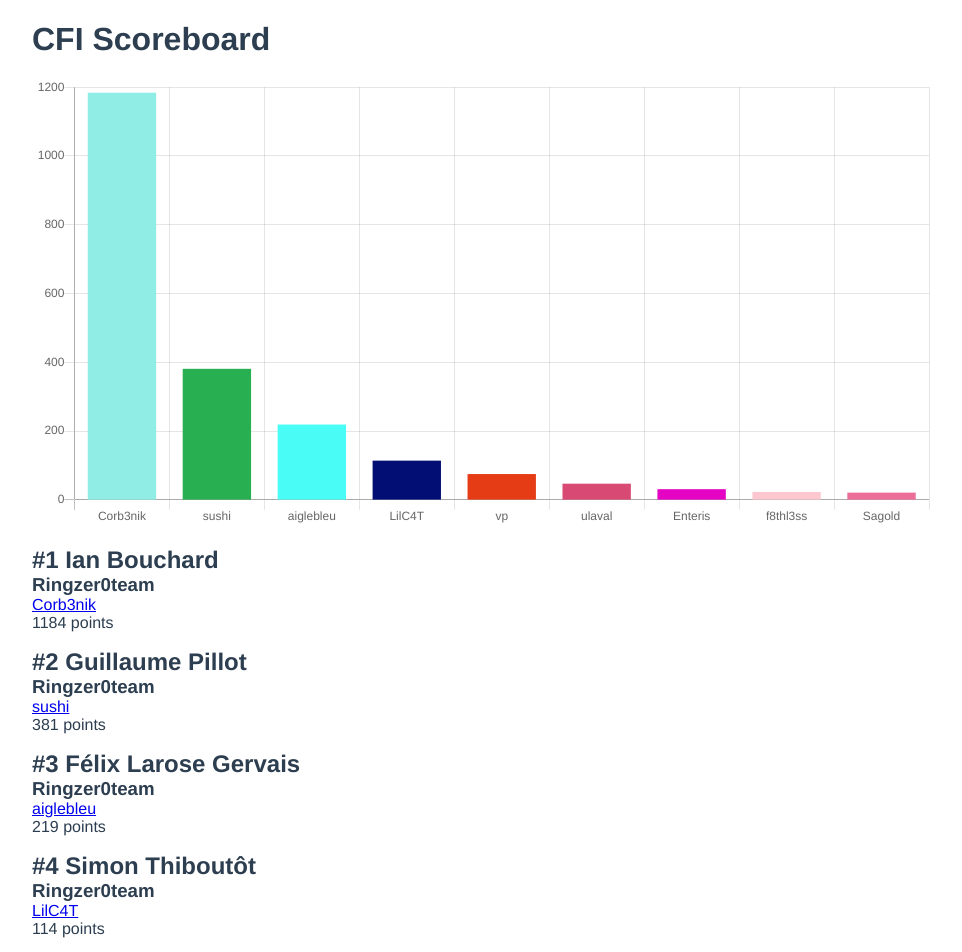
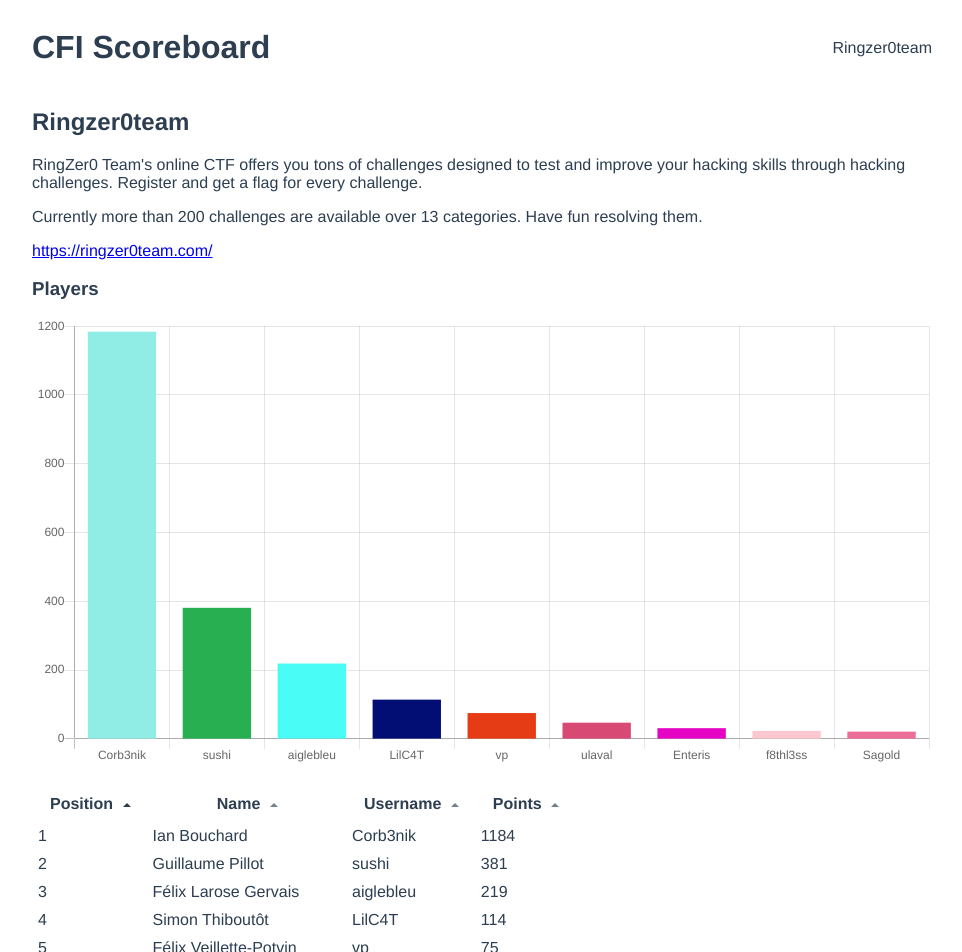
Before and after one commit to CFI-UL/scoreboard, a Vue app: page /#/ringzer0team in a window 1280 px wide. Shown: the top 952 px of the page, without its empty margins (158-1120 px from the left). Built offline with nearby package versions, Linux system fonts and the light colour scheme.

Commit message:
Add router and create Ringzer0team view.

```diff
--- a/package.json
+++ b/package.json
@@ -19,6 +19,7 @@
     "randomcolor": "^0.5.3",
     "sass-loader": "^7.1.0",
     "vue": "^2.5.17",
+    "vue-router": "^3.0.1",
     "vuex": "^3.0.1",
     "yolo-scraper": "^0.2.0"
   },
--- a/src/App.vue
+++ b/src/App.vue
@@ -1,101 +1,28 @@
 <template>
   <div id="app">
-    <h1>CFI Scoreboard</h1>
-    <spinner v-if="usersIsFetching"></spinner>
-    <canvas ref="chart" class="chart"></canvas>
-    <div class="users">
-      <user
-        v-for="(user, index) in sortedUsers"
-        :key="user.name"
-        :index="index"
-        :user="user">
-      </user>
-    </div>
+    <header class="menu">
+      <router-link to="/">
+        <h1>CFI Scoreboard</h1>
+      </router-link>
+      <nav>
+        <ul class="menu__navigation">
+          <li class="menu__item">
+            <router-link to="/ringzer0team">Ringzer0team</router-link>
+          </li>
+        </ul>
+      </nav>
+    </header>
+    <router-view/>
   </div>
 </template>
 
 <script>
-import randomColor from 'randomcolor'
-import Chart from 'chart.js'
-import Spinner from './components/Spinner.vue'
-import User from './components/User.vue'
-import { mapState, mapActions } from 'vuex'
 export default {
-  name: 'app',
-
-  components: {
-    Spinner,
-    User
-  },
-
-  data: function () {
-    return {
-      chart: null
-    }
-  },
-
-  computed: {
-    ...mapState('users', [
-      'users',
-      'usersIsFetching',
-      'usersError'
-    ]),
-    sortedUsers () {
-      return this.sortUsers(this.users)
-    }
-  },
-
-  methods: {
-    ...mapActions('users', [
-      'fetchUsers'
-    ]),
-
-    sortUsers (users) {
-      return users.sort((a, b) => {
-        if (a.ringzer0team.points < b.ringzer0team.points) return 1
-        if (a.ringzer0team.points > b.ringzer0team.points) return -1
-        return 0
-      })
-    },
-
-    createChart (users) {
-      const sortedUsers = this.sortUsers(users)
-      const context = this.$refs.chart
-      const labels = sortedUsers.map(user => user.ringzer0team.username)
-      const data = sortedUsers.map(user => user.ringzer0team.points)
-      const backgroundColor = sortedUsers.map((user) => {
-        const seed = parseInt(2 * user.ringzer0team.id)
-        return randomColor({ seed })
-      })
-      this.chart = new Chart(context, {
-        type: 'bar',
-        data: {
-          labels,
-          datasets: [{
-            label: 'points',
-            data,
-            backgroundColor
-          }]
-        },
-        options: {
-          legend: {
-            display: false
-          }
-        }
-      })
-    }
-  },
-
-  mounted () {
-    this.fetchUsers()
-      .then((users) => {
-        this.createChart(users)
-      })
-  }
+  name: 'app'
 }
 </script>
 
-<style>
+<style lang="scss">
 #app {
   font-family: 'Avenir', Helvetica, Arial, sans-serif;
   -webkit-font-smoothing: antialiased;
@@ -104,4 +31,24 @@
   width: 900px;
   margin: 0 auto;
 }
+
+.menu {
+  display: flex;
+  align-items: center;
+  justify-content: space-between;
+
+  a {
+    color: #2c3e50;
+    text-decoration: none;
+  }
+
+  &__navigation {
+    padding: 0;
+    margin: 0;
+  }
+  &__item {
+    display: inline-block;
+  }
+}
+
 </style>
--- /dev/null
+++ b/src/components/DataTable.vue
@@ -0,0 +1,135 @@
+<template>
+  <table class="data-table">
+    <thead>
+      <tr>
+        <th v-for="key in columns"
+          @click="sortBy(key)"
+          :class="{ active: sortKey == key }">
+          {{ key | humanize | capitalize }}
+          <span class="arrow" :class="sortOrders[key] > 0 ? 'asc' : 'dsc'">
+          </span>
+        </th>
+      </tr>
+    </thead>
+    <tbody>
+      <tr v-for="entry in filteredData">
+        <td v-for="key in columns">
+          {{ entryValueForKey(entry, key) }}
+        </td>
+      </tr>
+    </tbody>
+  </table>
+</template>
+<script>
+import { has, get, capitalize } from 'lodash'
+
+export default {
+  name: "data-table",
+  props: {
+    data: Array,
+    columns: Array,
+    filterKey: String,
+    initialSortKey: String,
+    initialSortKeyOrder: {
+      type: Number,
+      default: () => 1
+    }
+  },
+  data: function () {
+    const sortOrders = {}
+    this.columns.forEach((key) => {
+      if (this.initialSortKey === key) {
+        sortOrders[key] = this.initialSortKeyOrder
+      } else {
+        sortOrders[key] = 1
+      }
+    })
+    return {
+      sortOrders,
+      sortKey: this.initialSortKey
+    }
+  },
+  computed: {
+    filteredData () {
+      let sortKey = this.sortKey
+      let filterKey = this.filterKey && this.filterKey.toLowerCase()
+      let order = this.sortOrders[sortKey] || 0
+      let data = this.data
+      if (filterKey) {
+        data = data.filter((row) => {
+          return Object.keys(row).some((key) => {
+            return String(row[key]).toLowerCase().indexOf(filterKey) > -1
+          })
+        })
+      }
+      if (sortKey) {
+        data = data.slice().sort((a, b) => {
+          a = get(a, sortKey)
+          b = get(b, sortKey)
+          return (a === b ? 0 : a > b ? 1 : -1) * order
+        })
+      }
+      return data
+    }
+  },
+  filters: {
+    humanize (text) {
+      return text.split('.').join(' ')
+    },
+    capitalize (text) {
+      return capitalize(text)
+    }
+  },
+  methods: {
+    sortBy (key) {
+      this.sortKey = key
+      this.sortOrders[key] = this.sortOrders[key] * -1
+    },
+    entryValueForKey (entry, key) {
+      return get(entry, key)
+    }
+  }
+}
+</script>
+
+<style lang="scss">
+
+.data-table {
+  thead {
+    th {
+      cursor: pointer;
+      padding: 0.5rem 1rem;
+    }
+
+    th.active .arrow {
+      opacity: 1;
+    }
+  }
+  tbody {
+    td {
+      padding: 0.25rem;
+    }
+  }
+
+  .arrow {
+    display: inline-block;
+    vertical-align: middle;
+    width: 0;
+    height: 0;
+    margin-left: 5px;
+    opacity: 0.66;
+  }
+
+  .arrow.asc {
+    border-left: 4px solid transparent;
+    border-right: 4px solid transparent;
+    border-bottom: 4px solid #2c3e50;
+  }
+
+  .arrow.dsc {
+    border-left: 4px solid transparent;
+    border-right: 4px solid transparent;
+    border-top: 4px solid #2c3e50;
+  }
+}
+</style>
--- /dev/null
+++ b/src/components/Platform.vue
@@ -0,0 +1,31 @@
+<template>
+  <div class="platform">
+    <div class="platform__info">
+      <h2>{{ name }}</h2>
+      <p v-for="(text, index) in description" :key="index">
+        {{text}}
+      </p>
+      <a :href="url">{{ url }}</a>
+    </div>
+    <div class="platform__content">
+      <slot></slot>
+    </div>
+  </div>
+</template>
+
+<script>
+export default {
+  name: "platform",
+  props: {
+    name: String,
+    description: Array,
+    url: String
+  }
+}
+</script>
+
+<style lang="scss">
+.platform {
+
+}
+</style>
--- a/src/components/User.vue
+++ /dev/null
@@ -1,54 +0,0 @@
-<template>
-  <div class="user">
-    <h2 class="user__name">#{{ position }} {{user.name}}</h2>
-    <template v-if="user.ringzer0team">
-      <div class="user-info">
-        <h3 class="user__ringzer0team">Ringzer0team</h3>
-        <div>
-          <a :href="user.ringzer0team.url">
-            {{user.ringzer0team.username}}
-          </a>
-        </div>
-        <div class="">
-          {{user.ringzer0team.points}} points
-        </div>
-      </div>
-    </template>
-  </div>
-</template>
-
-<script>
-import { mapState, mapActions } from 'vuex'
-export default {
-  name: 'user',
-  props: {
-    index: {
-      type: Number,
-      required: true
-    },
-    user: {
-      type: Object,
-      required: true
-    }
-  },
-  computed: {
-    position () {
-      return this.$props.index + 1
-    }
-  }
-}
-</script>
-
-<style lang="scss">
-.user {
-  margin-top: 1rem;
-  margin-bottom: 1rem;
-
-  &__name {
-    margin: 0;
-  }
-  &__ringzer0team {
-    margin: 0;
-  }
-}
-</style>
--- /dev/null
+++ b/src/router/index.js
@@ -0,0 +1,24 @@
+import Vue from 'vue'
+import VueRouter from 'vue-router'
+import MainView from '@/views/MainView'
+import Ringzer0TeamView from '@/views/Ringzer0teamView'
+
+Vue.use(VueRouter)
+
+const router = new VueRouter({
+  routes: [
+    {
+      path: '/',
+      name: 'root',
+      redirect: '/ringzer0team',
+      component: MainView
+    },
+    {
+      path: '/ringzer0team',
+      name: 'ringzer0team',
+      component: Ringzer0TeamView
+    }
+  ]
+})
+
+export default router
--- /dev/null
+++ b/src/views/MainView.vue
@@ -0,0 +1,14 @@
+<template>
+  <div class="main-view">
+    Coming soon.
+  </div>
+</template>
+
+<script>
+export default {
+  name: "main-view"
+}
+</script>
+
+<style lang="scss">
+</style>
--- /dev/null
+++ b/src/views/Ringzer0teamView.vue
@@ -0,0 +1,139 @@
+<template>
+  <div class="ringzer0team-view">
+    <platform
+      :name="platform.name"
+      :url="platform.url"
+      :description="platform.description">
+      <h3>Players</h3>
+      <canvas ref="chart"></canvas>
+      <div class="ringzer0team-view__users">
+        <data-table
+          :data="ringzer0teamUsers"
+          :columns="columns"
+          :filter-key="filterKey"
+          :initial-sort-key="initialSortKey"
+          :initial-sort-key-order="initialSortKeyOrder">
+        </data-table>
+      </div>
+    </platform>
+  </div>
+</template>
+
+<script>
+import randomColor from 'randomcolor'
+import Chart from 'chart.js'
+import { has } from 'lodash'
+import { mapState, mapActions } from 'vuex'
+import Platform from '@/components/Platform'
+import Spinner from '@/components/Spinner'
+import DataTable from '@/components/DataTable'
+
+export default {
+  name: "ringzer0team-view",
+  components: {
+    Platform,
+    Spinner,
+    DataTable
+  },
+  data: function () {
+    return {
+      chart: null,
+      platform: {
+        name: 'Ringzer0team',
+        url: 'https://ringzer0team.com/',
+        description: [
+          "RingZer0 Team's online CTF offers you tons of challenges designed to test and improve your hacking skills through hacking challenges. Register and get a flag for every challenge.",
+          "Currently more than 200 challenges are available over 13 categories. Have fun resolving them."
+        ],
+      },
+      columns: [
+        'position',
+        'name',
+        'username',
+        'points'
+      ],
+      filterKey: '',
+      initialSortKey: 'position',
+      initialSortKeyOrder: 1
+    }
+  },
+  computed: {
+    ...mapState('users', [
+      'users',
+      'usersIsFetching',
+      'usersError'
+    ]),
+    sortedUsers () {
+      return this.sortUsers(this.filteredUsers)
+    },
+    filteredUsers () {
+      return this.users.filter(user => has(user, 'ringzer0team.username'))
+    },
+    ringzer0teamUsers () {
+      return this.sortedUsers.map((user, index) => {
+        return {
+          position: index + 1,
+          name: user.name,
+          username: user.ringzer0team.username,
+          points: user.ringzer0team.points,
+          color: this.userColor(user)
+        }
+      })
+    }
+  },
+  methods: {
+    ...mapActions('users', [
+      'fetchUsers'
+    ]),
+    sortUsers (users) {
+      return users.sort((a, b) => {
+        if (a.ringzer0team.points < b.ringzer0team.points) return 1
+        if (a.ringzer0team.points > b.ringzer0team.points) return -1
+        return 0
+      })
+    },
+    userColor (user) {
+      const seed = parseInt(2 * user.ringzer0team.id)
+      return randomColor({ seed })
+    },
+    createChart (users) {
+      const sortedUsers = this.sortUsers(users)
+      const context = this.$refs.chart
+      const labels = sortedUsers.map(user => user.ringzer0team.username)
+      const data = sortedUsers.map(user => user.ringzer0team.points)
+      const backgroundColor = sortedUsers.map(user => this.userColor(user))
+      this.chart = new Chart(context, {
+        type: 'bar',
+        data: {
+          labels,
+          datasets: [{
+            label: 'points',
+            data,
+            backgroundColor
+          }]
+        },
+        options: {
+          legend: {
+            display: false
+          }
+        }
+      })
+    }
+  },
+  mounted () {
+    this.fetchUsers()
+      .then((users) => {
+        this.createChart(users)
+      })
+  }
+}
+</script>
+
+<style lang="scss">
+
+.ringzer0team-view {
+  &__users {
+    padding: 1rem 0;
+  }
+}
+</style>
```
Also changed, not shown: src/main.js (+6 -2 lines), 1 other file (tests, documents, lock files or other folders).
